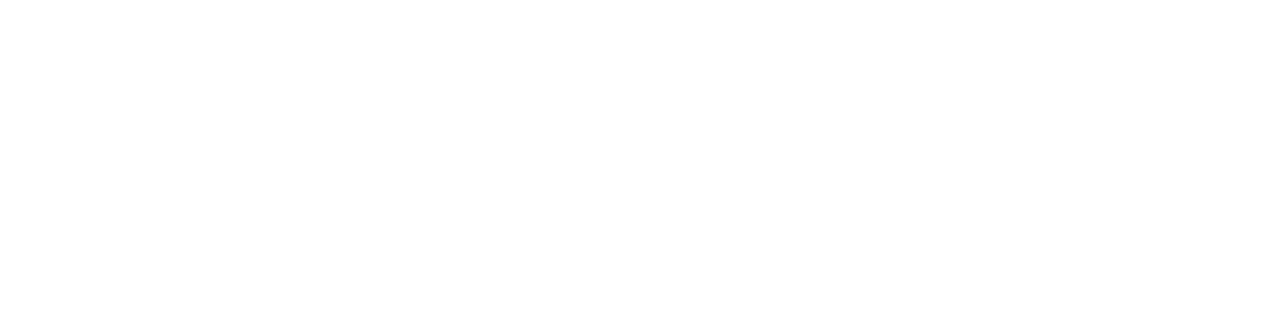
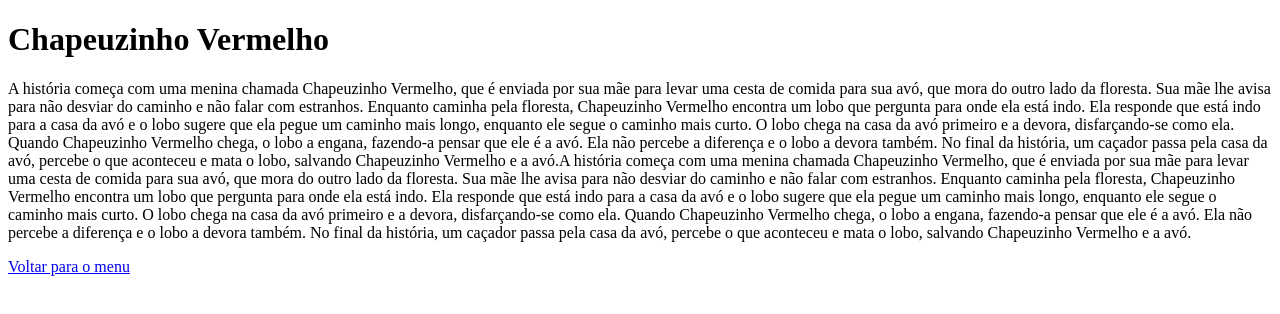
Before and after one commit to Leovical/siteHistoria, a plain HTML site: page historinha.html in a window 1280 px wide. Drawn offline with Linux system fonts and the light colour scheme.

Commit message:
html finalizado

```diff
--- a/historinha.html
+++ b/historinha.html
@@ -1,11 +1,34 @@
 <!DOCTYPE html>
 <html lang="en">
+
 <head>
     <meta charset="UTF-8">
     <meta name="viewport" content="width=device-width, initial-scale=1.0">
     <title>Document</title>
 </head>
+
 <body>
-    <p></p>
+    <h1>Chapeuzinho Vermelho</h1>
+    <p>A história começa com uma menina chamada Chapeuzinho Vermelho, que é enviada por sua mãe para levar uma cesta de
+        comida para sua avó, que mora do outro lado da floresta. Sua mãe lhe avisa para não desviar do caminho e não
+        falar com estranhos. Enquanto caminha pela floresta, Chapeuzinho Vermelho encontra um lobo que pergunta para
+        onde ela está indo. Ela responde que está indo para a casa da avó e o lobo sugere que ela pegue um caminho mais
+        longo, enquanto ele segue o caminho mais curto. O lobo chega na casa da avó primeiro e a devora, disfarçando-se
+        como ela. Quando Chapeuzinho Vermelho chega, o lobo a engana, fazendo-a pensar que ele é a avó. Ela não percebe
+        a diferença e o lobo a devora também. No final da história, um caçador passa pela casa da avó, percebe o que
+        aconteceu e mata o lobo, salvando Chapeuzinho Vermelho e a avó.A história começa com uma menina chamada
+        Chapeuzinho Vermelho, que é enviada por sua mãe para levar uma cesta de comida para sua avó, que mora do outro
+        lado da floresta. Sua mãe lhe avisa para não desviar do caminho e não falar com estranhos. Enquanto caminha pela
+        floresta, Chapeuzinho Vermelho encontra um lobo que pergunta para onde ela está indo. Ela responde que está indo
+        para a casa da avó e o lobo sugere que ela pegue um caminho mais longo, enquanto ele segue o caminho mais curto.
+        O lobo chega na casa da avó primeiro e a devora, disfarçando-se como ela. Quando Chapeuzinho Vermelho chega, o
+        lobo a engana, fazendo-a pensar que ele é a avó. Ela não percebe a diferença e o lobo a devora também. No final
+        da história, um caçador passa pela casa da avó, percebe o que aconteceu e mata o lobo, salvando Chapeuzinho
+        Vermelho e a avó.</p>
+
+
+
+        <a href="index.html">Voltar para o menu</a>
 </body>
+
 </html>
```
Also changed, not shown: index.html (+1 -0 lines).
